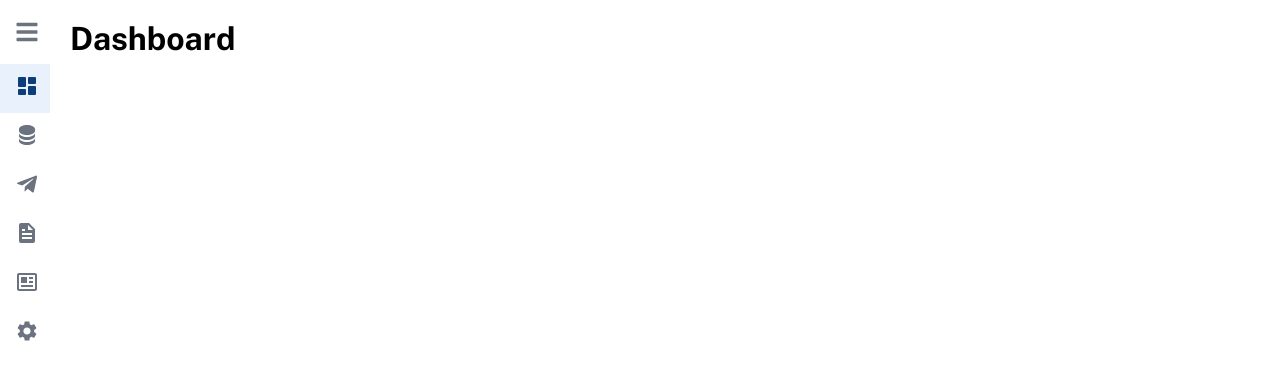
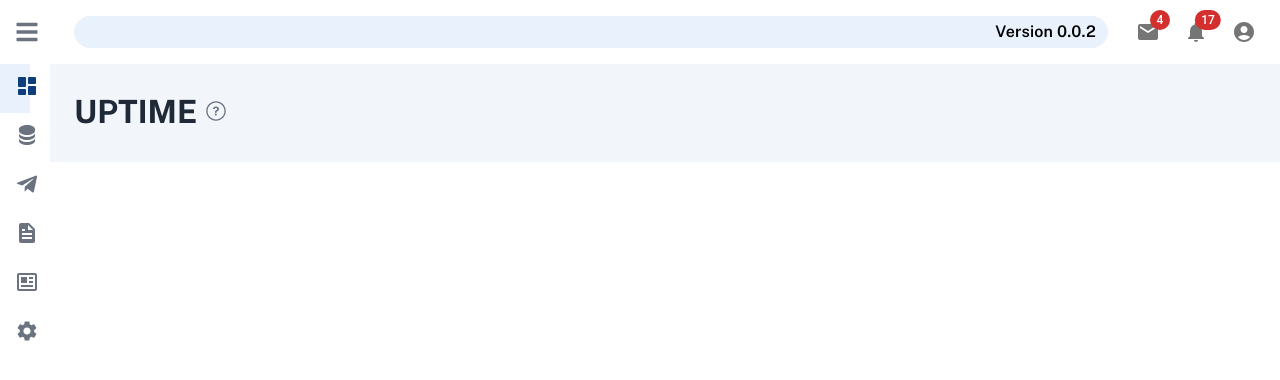
Before and after one commit to SerenaHa12/uptime_version2.0, a React (Create React App) app: page / in a window 1280 px wide. Shown: the top 380 px of the page. Built offline with nearby package versions, Linux system fonts and the light colour scheme.

Commit message:
done navbar

```diff
--- a/package.json
+++ b/package.json
@@ -3,6 +3,11 @@
   "version": "0.1.0",
   "private": true,
   "dependencies": {
+    "@emotion/react": "^11.11.1",
+    "@emotion/styled": "^11.11.0",
+    "@mui/icons-material": "^5.13.7",
+    "@mui/material": "^5.13.7",
+    "@mui/styled-engine-sc": "^5.12.0",
     "@testing-library/jest-dom": "^5.16.5",
     "@testing-library/react": "^13.4.0",
     "@testing-library/user-event": "^13.5.0",
@@ -11,6 +16,7 @@
     "react-icons": "^4.10.1",
     "react-router-dom": "^6.14.1",
     "react-scripts": "5.0.1",
+    "styled-components": "^5.3.11",
     "tailwindcss": "^3.3.2",
     "web-vitals": "^2.1.4"
   },
--- a/src/App.js
+++ b/src/App.js
@@ -1,15 +1,18 @@
-import React from 'react';
-import './App.css';
-import './index.css';
-import { BrowserRouter, Route, Routes } from 'react-router-dom';
-import { Sidebar } from './components';
-import { Dashboard, Asset, Ticket, Report, New, Setting } from './pages';
-
+import React from "react";
+import "./App.css";
+import "./index.css";
+import { BrowserRouter, Route, Routes } from "react-router-dom";
+import { Sidebar, Navbar } from "./components";
+import { Dashboard, Asset, Ticket, Report, New, Setting } from "./pages";
+import { AppBar } from "@mui/material";
 
 const App = () => {
   return (
     <BrowserRouter>
       <Sidebar>
+        <React.Fragment>
+          <Navbar />
+        </React.Fragment>
         <Routes>
           <Route path="/" element={<Dashboard />} />
           <Route path="/dashboard" element={<Dashboard />} />
--- a/src/components/index.js
+++ b/src/components/index.js
@@ -1,5 +1,7 @@
 import Sidebar from './sidebar/Sidebar';
+import Navbar from './navbar/Navbar';
 
 export{
     Sidebar,
+    Navbar,
 }
--- /dev/null
+++ b/src/components/navbar/Navbar.jsx
@@ -0,0 +1,59 @@
+import React from "react";
+import AppBar from "@mui/material/AppBar";
+import Toolbar from "@mui/material/Toolbar";
+import IconButton from "@mui/material/IconButton";
+import Badge from "@mui/material/Badge";
+import AccountCircle from "@mui/icons-material/AccountCircle";
+import MailIcon from "@mui/icons-material/Mail";
+import NotificationsIcon from "@mui/icons-material/Notifications";
+import Box from "@mui/material/Box";
+import Typography from "@mui/material/Typography";
+
+import './navbar.css';
+
+export default function Navbar() {
+  return (
+    <Box sx={{ flexGrow: 1 }}>
+      <AppBar position="static" elevation={0} sx={{ boxShadow: "none", bgcolor: "white" }}>
+        <Toolbar sx={{ display: "flex", justifyContent: "flex-end" }}>
+          <Typography variant="body1" component="div" sx={{ flexGrow: 1, mr: 2, color: "black", textAlign: 'end' }}>
+            <p>Version 0.0.2</p>
+          </Typography>
+
+          {/* Email icon */}
+          <IconButton
+            size="large"
+            aria-label="show 4 new mails"
+            color="black"
+          >
+            <Badge badgeContent={4} color="error">
+              <MailIcon />
+            </Badge>
+          </IconButton>
+
+          {/* Notifications icon */}
+          <IconButton
+            size="large"
+            aria-label="show 17 new notifications"
+            color="black"
+          >
+            <Badge badgeContent={17} color="error">
+              <NotificationsIcon />
+            </Badge>
+          </IconButton>
+
+          {/* Profile icon */}
+          <IconButton
+            size="large"
+            edge="end"
+            aria-label="account of current user"
+            aria-haspopup="true"
+            color="black"
+          >
+            <AccountCircle />
+          </IconButton>
+        </Toolbar>
+      </AppBar>
+    </Box>
+  );
+}
--- /dev/null
+++ b/src/components/navbar/navbar.css
@@ -0,0 +1,17 @@
+* {
+  box-sizing: border-box;
+  padding: 0;
+  margin: 0;
+  scroll-behavior: smooth;
+}
+
+p {
+  padding: 4px 12px;
+  border-radius: 20px;
+  background: var(--global-color-primary-primary-50-light);
+  font-size: 16px;
+  font-style: normal;
+  font-weight: 600;
+  line-height: 24px;
+  letter-spacing: 0.15px;
+}
--- a/src/components/sidebar/sidebar.css
+++ b/src/components/sidebar/sidebar.css
@@ -7,11 +7,12 @@
 
 .container{
     display:flex;
+    /* padding-right: 20px; */
 }
 
 main{
     width: 100%;
-    padding: 20px;
+    /* padding: 20px; */
 }
 
 .sidebar{
@@ -20,6 +21,8 @@ main{
     height: 100vh;
     width: 200px;
     transition: all 0.5s;
+    display: block;
+    padding-right: 20px;
 }
 
 .top_section{
--- a/src/index.css
+++ b/src/index.css
@@ -46,7 +46,15 @@
   --global-color-error-error-500: #F65757;
   --global-color-error-error-700: #AF3E3E;
 
+  --color-uibg-01: #F2F5F9;
   --color-uibg-03: #E8F1FC;
 
   --color-ui-boder-01: #D1D5DB;
 }
+
+*{
+  box-sizing: border-box;
+  padding: 0;
+  margin: 0;
+  scroll-behavior: smooth;
+}
--- a/src/pages/dashboard/Dashboard.jsx
+++ b/src/pages/dashboard/Dashboard.jsx
@@ -1,9 +1,11 @@
-import React from 'react'
+import React from 'react';
+import './dashboard.css';
+import { IoIosHelpCircleOutline } from "react-icons/io";
 
 const Dashboard = () => {
   return (
-    <div>
-      <h1>Dashboard</h1>
+    <div className='dashboard'>
+      <h1>UPTIME <span><IoIosHelpCircleOutline /></span></h1>
     </div>
   );
 };
--- /dev/null
+++ b/src/pages/dashboard/dashboard.css
@@ -0,0 +1,18 @@
+.dashboard {
+  background-color: var(--color-uibg-01);
+  padding: 24px;
+}
+
+.dashboard h1 {
+  font-size: 32px;
+  font-style: normal;
+  font-weight: 700;
+  line-height: 150%;
+  text-transform: uppercase;
+  color: var(--text-color-dark);
+}
+
+.dashboard h1 span {
+    font-size: 24px;
+    color: var(--global-color-nuetral-nuetral-500);
+}
```
Also changed, not shown: 2 other files (tests, documents, lock files or other folders).
